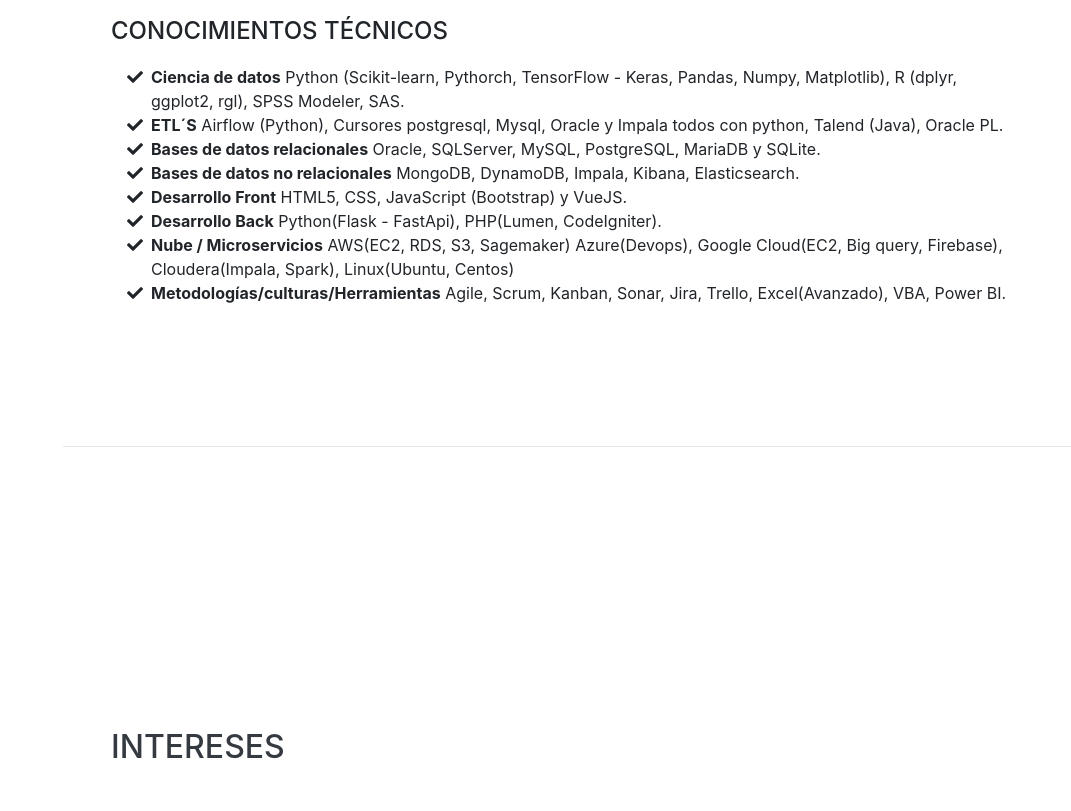
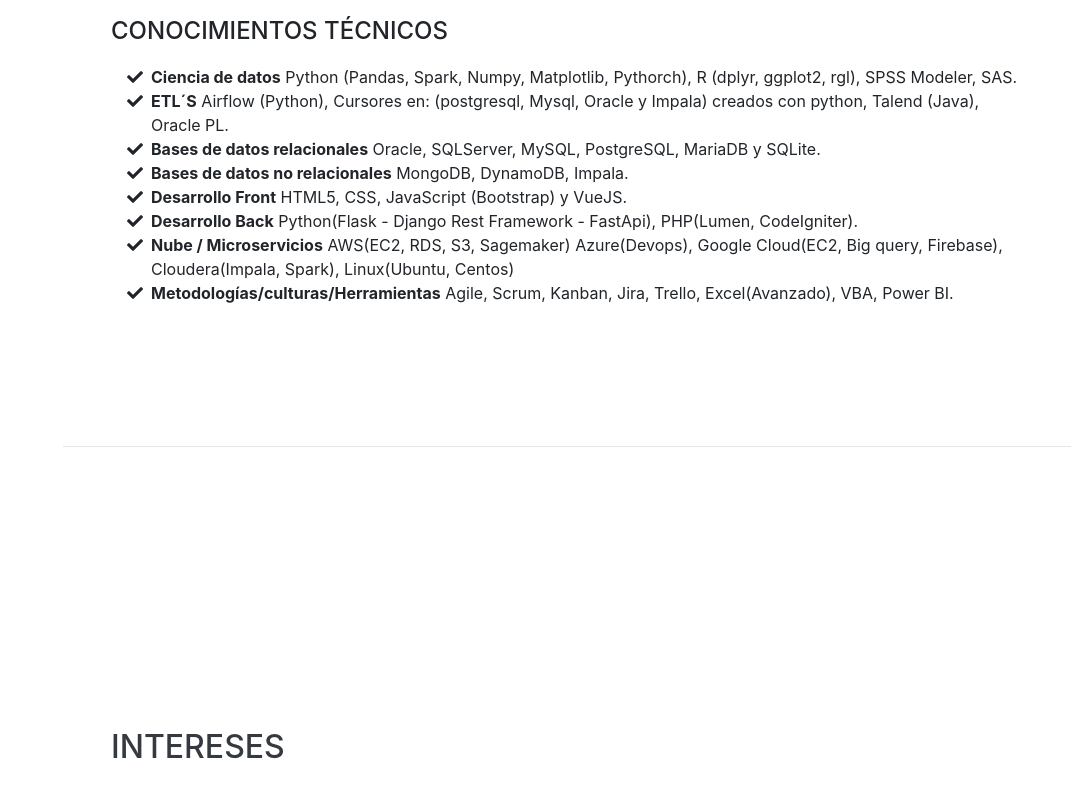
Before and after one commit to leoesleoesleo/presentacion, a website with bundled scripts: page index.html in a window 1280 px wide. Shown: the part 3373-4184 px from the top of the page, without its empty margins (209-1280 px from the left). Built offline with nearby package versions, Linux system fonts and the light colour scheme; a web font is replaced by a local one.

Commit message:
Update index.html

```diff
--- a/index.html
+++ b/index.html
@@ -253,12 +253,12 @@
           <li>
             <i class="fa-li fa fa-check"></i>
             <strong>Ciencia de datos</strong>
-            Python (Scikit-learn, Pythorch, TensorFlow - Keras, Pandas, Numpy, Matplotlib), R (dplyr, ggplot2, rgl), SPSS Modeler, SAS.
+            Python (Pandas, Spark, Numpy, Matplotlib, Pythorch), R (dplyr, ggplot2, rgl), SPSS Modeler, SAS.
           </li>
           <li>
             <i class="fa-li fa fa-check"></i>
             <strong>ETL´S</strong>
-            Airflow (Python), Cursores postgresql, Mysql, Oracle y Impala todos con python, Talend (Java), Oracle PL.
+            Airflow (Python), Cursores en: (postgresql, Mysql, Oracle y Impala) creados con python, Talend (Java), Oracle PL.
           </li>
           <li>
             <i class="fa-li fa fa-check"></i>
@@ -268,7 +268,7 @@
           <li>
             <i class="fa-li fa fa-check"></i>
             <strong>Bases de datos no relacionales</strong>
-            MongoDB, DynamoDB, Impala, Kibana, Elasticsearch.
+            MongoDB, DynamoDB, Impala.
           </i>
           <li>
             <i class="fa-li fa fa-check"></i>
@@ -278,7 +278,7 @@
           <li>
             <i class="fa-li fa fa-check"></i>
             <strong>Desarrollo Back</strong>
-            Python(Flask - FastApi), PHP(Lumen, CodeIgniter).
+            Python(Flask - Django Rest Framework - FastApi), PHP(Lumen, CodeIgniter).
           </i>
           <li>
             <i class="fa-li fa fa-check"></i>
@@ -288,7 +288,7 @@
           <li>
             <i class="fa-li fa fa-check"></i>
             <strong>Metodologías/culturas/Herramientas</strong>
-            Agile, Scrum, Kanban, Sonar, Jira, Trello, Excel(Avanzado), VBA, Power BI.
+            Agile, Scrum, Kanban, Jira, Trello, Excel(Avanzado), VBA, Power BI.
           </i>
         </ul>
       </div>
```
